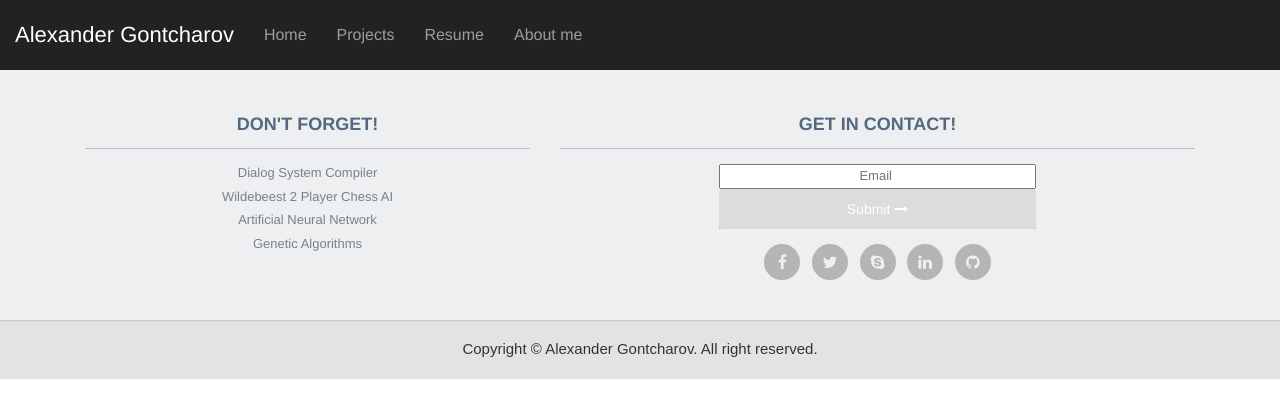
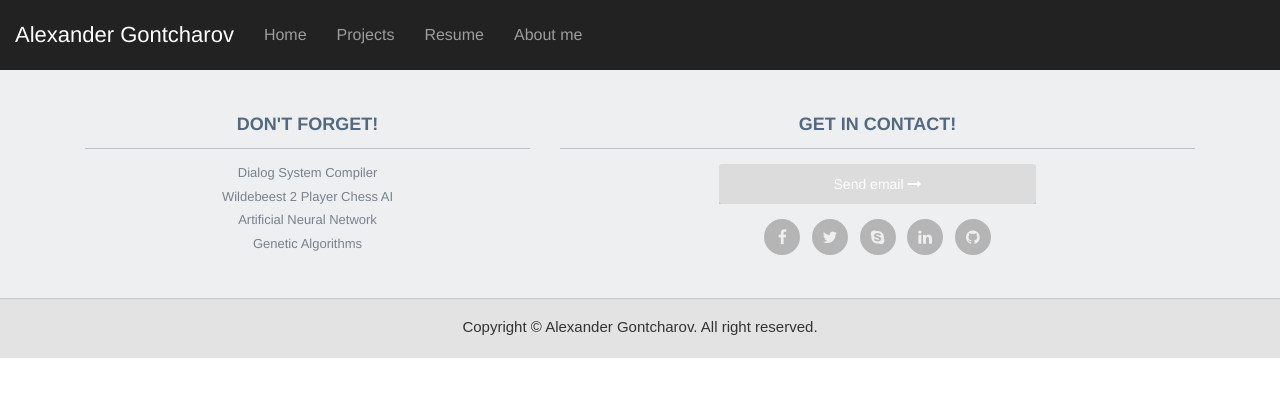
Before and after one commit to AGontcharov/alexgontcharov, a website: page public/index.html in a window 1280 px wide. Drawn offline with nearby package versions, Linux system fonts and the light colour scheme; some packages are replaced by stand-ins of ours.

Commit message:
Got rid of input field

```diff
--- a/public/index.html
+++ b/public/index.html
@@ -87,8 +87,8 @@
 					<ul>
 	                    <li>
 	                        <div class="input-append newsletter-box text-center" ng-controller="contactController">
-	                            <input type="text" class="full text-center" placeholder="Email " ng-model="email">
-	                            <button class="btn bg-gray" type="button" ng-click="sendMail()"> Submit <i class="fa fa-long-arrow-right"> </i> </button>
+	                            <!-- <input type="text" class="full text-center" placeholder="Email " ng-model="email"> -->
+	                            <button class="btn bg-gray" type="button" ng-click="sendMail()"> Send email <i class="fa fa-long-arrow-right"> </i> </button>
 	                        </div>
 	                    </li>
 	                </ul>
```
